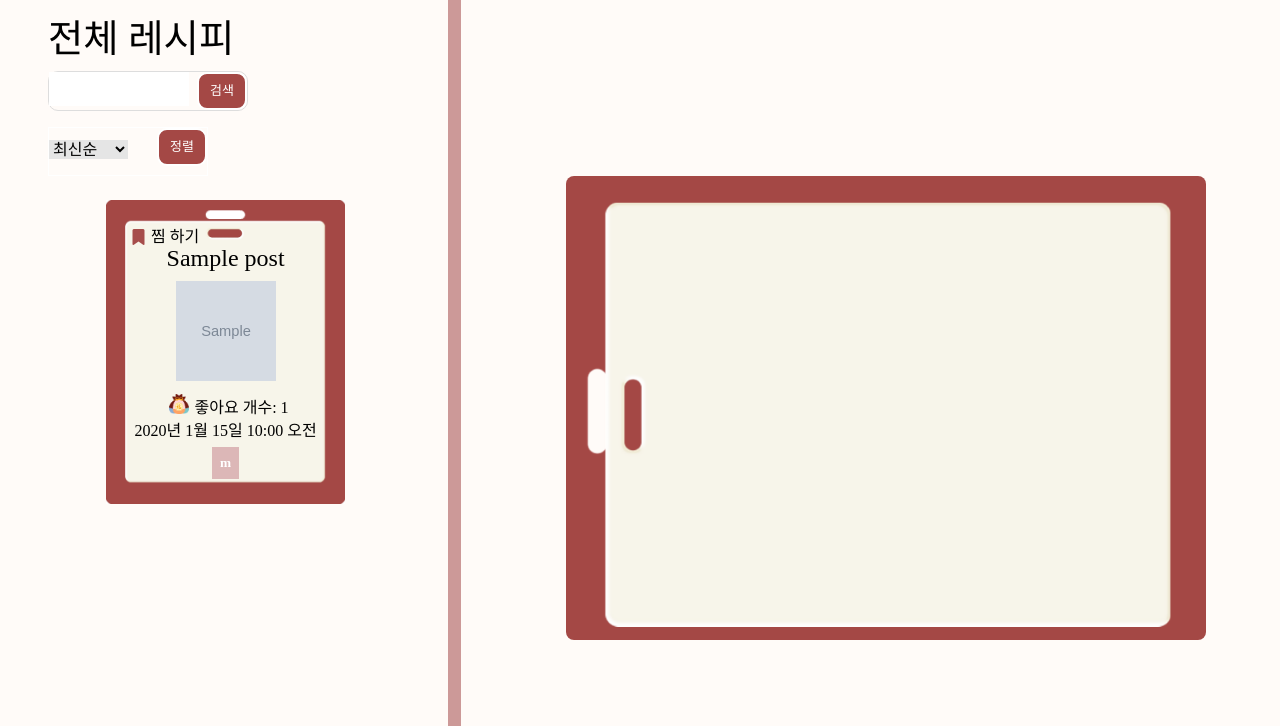
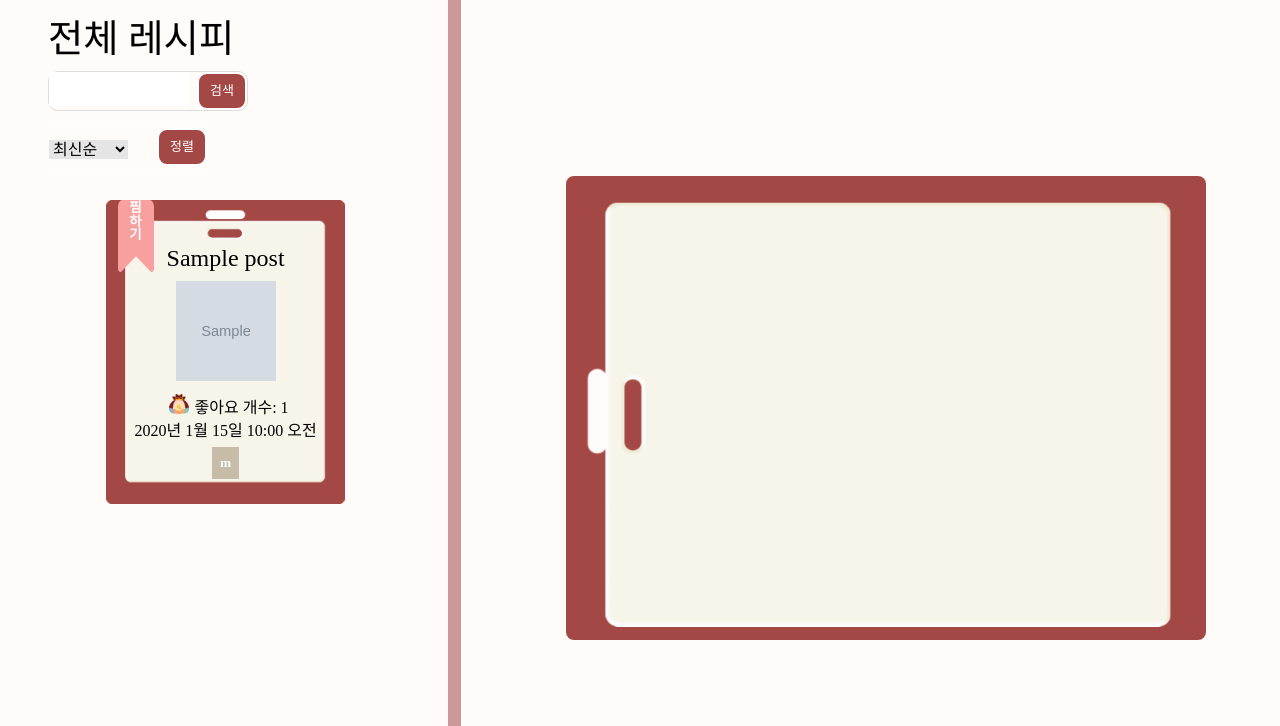
Before and after one commit to taehun2767/janggum, a Django app: page /posts/all_recipe in a window 1280 px wide. Shown: the part 180-906 px from the top of the page. Run offline with Django 4.2, Linux system fonts and the light colour scheme; tables that the repository leaves empty hold one stand-in row (values such as "Sample post"); grey boxes marked "Sample" are stand-in pictures; some libraries are stand-ins or nearby versions; some web fonts are replaced.

Commit message:
[style] 작업중

```diff
--- a/server/apps/posts/templates/posts/all_recipe_list.html
+++ b/server/apps/posts/templates/posts/all_recipe_list.html
@@ -9,11 +9,6 @@
         {% load static %}
         {% load filter %}
         <link rel="stylesheet" href="{% static 'css/all_recipe_list.css'%}" />
-        <style>
-            .one_ingredient:nth-child(even) {
-              background-color : #994d48;
-            }
-        </style>
         {% include 'posts/header_base.html' %}
         <span id="user_name" style="display: none;">{{ user.username }}</span>
 
@@ -61,8 +56,9 @@
                             <div class="recipe_content" id="recipe_janggum_back">
                                 <button style="border: 0; position: absolute;"
                                     class="store_{{post.id}}" onclick="onClickStore({{post.id}})">
-                                    <i class="fa-solid fa-bookmark" style="color: #a64d4b; margin-left: 5px"></i>
-                                    <div class="store_or_not_{{post.id}}" style="font-family:var(--recipe-font); margin-top:1px;">찜 하기</div>
+                                    <i class="fa-solid fa-bookmark">
+                                        <div class="store_or_not_{{post.id}}" id="store_text">찜하기</div>
+                                    </i>
                                 </button>
                                 <div class="recipe_title">
                                     <button onclick="onClickDetail({{post.id}})" style="font-family: var(--recipe-font); width: 60%; margin-top: 16px;
@@ -100,8 +96,9 @@
                             <div class="recipe_content">
                                 <button style="border: 0; position: absolute;"
                                     class="store_{{post.id}}" onclick="onClickStore({{post.id}})">
-                                    <i class="fa-solid fa-bookmark" style="color: #a64d4b; margin-left: 5px"></i>
-                                    <div class="store_or_not_{{post.id}}" style="font-family:var(--recipe-font); margin-top:1px;">찜 하기</div>
+                                    <i class="fa-solid fa-bookmark">
+                                        <div class="store_or_not_{{post.id}}" id="store_text">찜하기</div>
+                                    </i>
                                 </button>
                                 <div class="recipe_title">
                                     <button onclick="onClickDetail({{post.id}})" style="font-family: var(--recipe-font); width: 60%; margin-top: 16px;
@@ -195,9 +192,9 @@
                     const originHTML = element.innerHTML;
                     const text = originHTML;
                     if (store_true == true){
-                        element.innerHTML = `저장 O`;
+                        element.innerHTML = `찜해제`;
                     }else{
-                        element.innerHTML = `저장 X`;
+                        element.innerHTML = `찜하기`;
                     }
                 }
                 }
@@ -485,6 +482,16 @@
                     });
                 }
             }
+            let randomIngColor = () => {
+                let color_r = Math.floor(Math.random() * 120 + 80).toString(16);
+                let color_g = Math.floor(Math.random() * 120 + 80).toString(16);
+                let color_b = Math.floor(Math.random() * 120 + 80).toString(16);
+                return `#${color_r+color_g+color_b}`;
+              }
+
+              for(one_ingredient of document.getElementsByClassName('one_ingredient')){
+                one_ingredient.style.backgroundColor = randomIngColor();
+              }
         </script>
         <script
           src="https://kit.fontawesome.com/6fbcf91afd.js"
--- a/server/static/css/all_recipe_list.css
+++ b/server/static/css/all_recipe_list.css
@@ -99,9 +99,13 @@ img {
 }
 
 .one_ingredient {
-  background-color: #dcb7b7;
   width: max-content;
   padding: 0 9%;
+  background-color: #dcb7b7;
+}
+
+.one_ingredient:nth-child(odd){
+  background-color: var(--main-color-2);
 }
 
 #search_box,
@@ -314,12 +318,34 @@ img {
   display: flex;
   align-items: center;
   background-color: transparent;
-  top: 1.2rem;
-  left: 1rem;
+  top: 0.7rem;
+  left: 0.4rem;
 }
 
 .recipe_content > button > i {
-  margin-right: 0.4rem;
+  position: relative;
+  color: var(--store-color-1);
+  -webkit-transform:scale(1, 1.5); /* Safari and Chrome */
+  -moz-transform:scale(1, 1.5); /* Firefox */
+  -ms-transform:scale(1, 1.5); /* IE 9 */
+  -o-transform:scale(1, 1.5); /* Opera */
+  transform:scale(1, 1.5); /* W3C */
+  font-size: 3rem;
+}
+
+#store_text {
+  position: absolute;
+  top:-3px;
+  left: 10px;
+  writing-mode: vertical-lr;
+  font-family:var(--recipe-font);
+  color: white;
+  font-size: 0.7rem;
+  -webkit-transform:scale(1.2, 0.8); /* Safari and Chrome */
+  -moz-transform:scale(1.2, 0.8); /* Firefox */
+  -ms-transform:scale(1.2, 0.8); /* IE 9 */
+  -o-transform:scale(1.2, 0.8); /* Opera */
+  transform:scale(1.2, 0.8); /* W3C */
 }
 
 /* main 추가 */
@@ -396,7 +422,7 @@ img {
 }
 
 .ingredient_container::-webkit-scrollbar-track {
-  background-color: var(--main-color-1);
+  background-color:  var(--main-color-1)
 }
 
 .recipe_content .ingredient_container {
--- a/server/static/css/base.css
+++ b/server/static/css/base.css
@@ -196,6 +196,7 @@ textarea {
   --ingredient-color: #ab7b58; /* 자동완성 선택 시 바뀌는 글자 색상 */
   --google-color-1: #1a73e8; /* 구글 로그인 페이지에 쓸 색상 */
   --google-color-2: #7ca6dc; /* 구글 로그인 페이지에 쓸 색상 */
+  --store-color-1: #f8a0a0; /* 찜하기 전 icon 색상 */
 
   /* font-family */
   --main-font: "Yeon Sung"; /* 헤더, "전체(장금이) 레시피 보기", "레시피 추가하러 가기", (로그인/회원가입 폼?) */
```
Also changed, not shown: server/apps/posts/templates/posts/jangum_recipe_list.html (+15 -9 lines), server/apps/posts/templates/posts/profile.html (+19 -12 lines), server/apps/posts/templates/posts/store_recipe.html (+16 -12 lines), server/static/css/jangum_recipe_list.css (+30 -4 lines), server/static/css/profile.css (+26 -4 lines), server/static/css/store_recipe.css (+25 -4 lines), server/static/image/찜하기배경.png (added).
